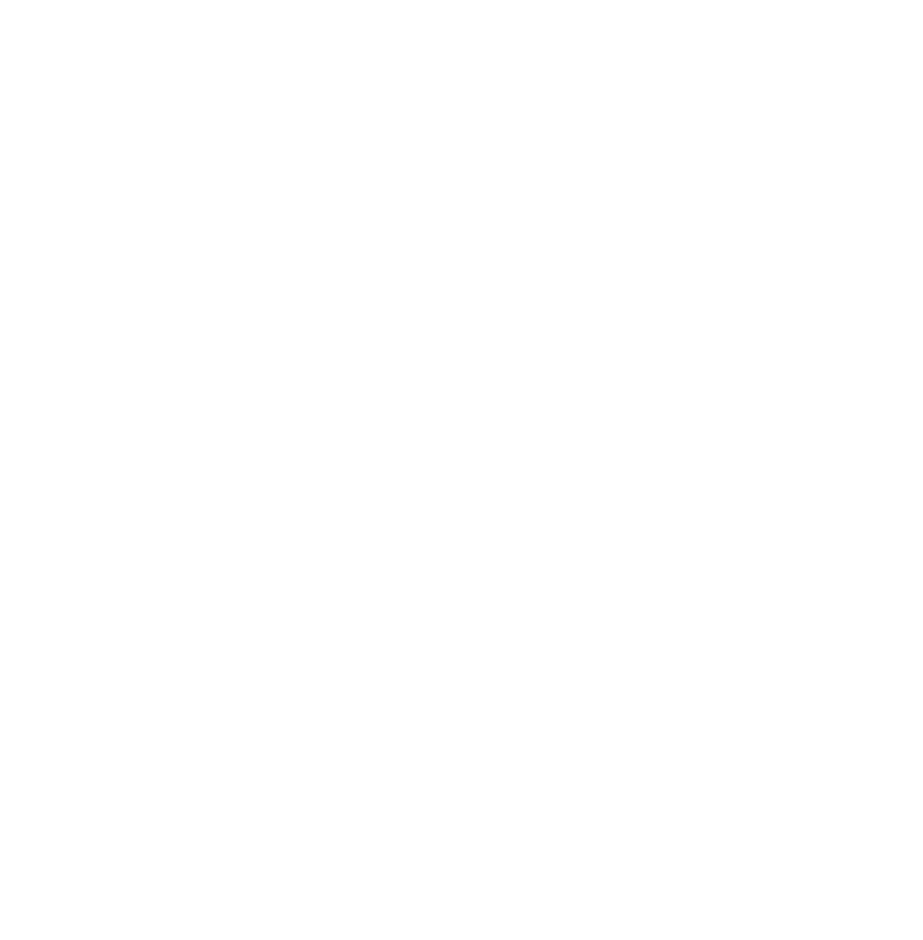
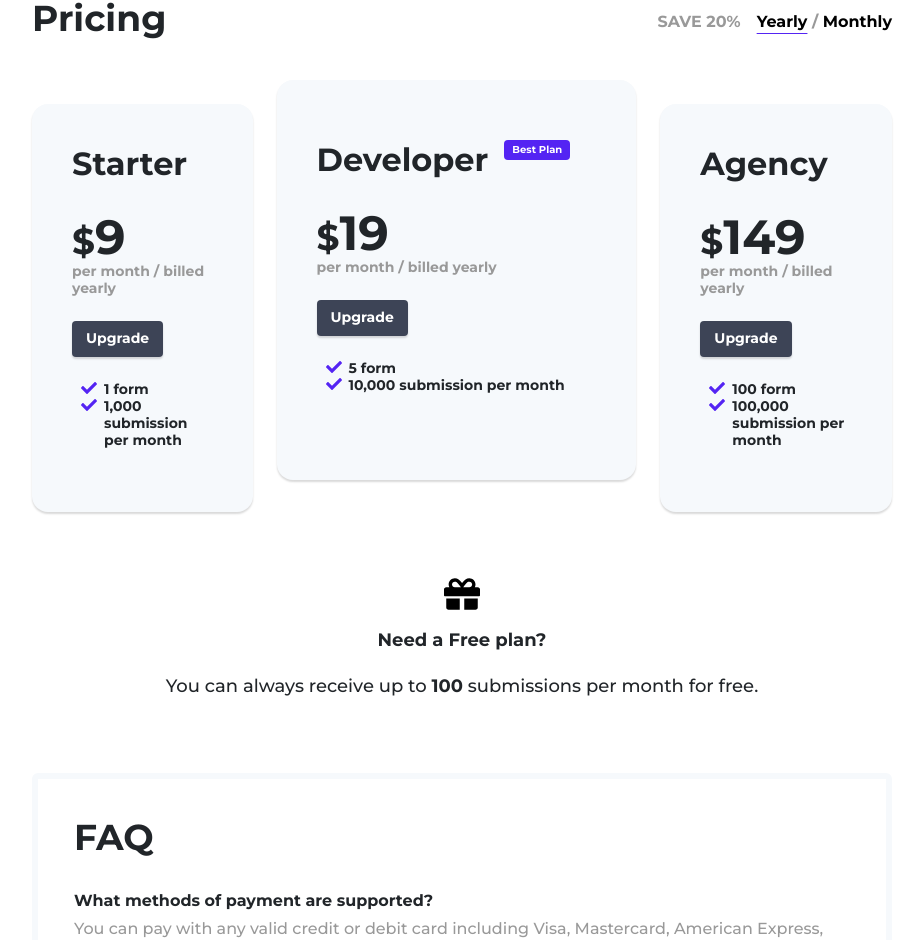
Before and after one commit to AlperKaanGayretoglu/react-website-designs, a React (Create React App) app: page /pricing in a window 1280 px wide. Shown: the part 128-1068 px from the top of the page, without its empty margins (178-1101 px from the left). Before the commit the page ends 800 px from the top, so only its background shows below. Built offline with nearby package versions, Linux system fonts and the light colour scheme.

Commit message:
Made the Pricing Page

```diff
--- /dev/null
+++ b/src/pages/p3-pricing/common/components/PaymentPlan/index.js
@@ -0,0 +1,34 @@
+import style from "./style.module.css";
+
+function PaymentPlan({ isBestPlan, name, price, formCount, submissionCount }) {
+  return (
+    <div className={style["payment-plan"] + (isBestPlan ? " "+style["best-plan"] : "")}>
+      <div className={style["payment-name-wrapper"]}>
+        <h1 className={style["payment-name"]}>{name}</h1>
+        {isBestPlan && <span className={style["best-plan-icon"]}>Best Plan</span>}
+      </div>
+      <div>
+        <div className={style["payment-price"]}>
+          <span className={style["dollar-sign"]}>$</span>
+          <span className={style["price"]}>{price}</span>
+        </div>
+        <div className={style["payment-message"]}>per month / billed yearly</div>
+      </div>
+      <div>
+        <button className={style["payment-button"]}>Upgrade</button>
+      </div>
+      <div>
+        <ul className={style["payment-list"]}>
+          <li>{formCount} form</li>
+          <li>{submissionCount} submission per month</li>
+        </ul>
+      </div>
+    </div>
+  );
+}
+
+PaymentPlan.defaultProps = {
+  isBestPlan: false,
+};
+
+export default PaymentPlan;
--- /dev/null
+++ b/src/pages/p3-pricing/common/components/PaymentPlan/style.module.css
@@ -0,0 +1,87 @@
+.payment-plan {
+    background: #F6F9FC;
+    box-shadow: 0px 2px 2px rgba(0, 0, 0, 0.15);
+    border-radius: 16px;
+
+    padding: 40px 40px 47px 40px;
+
+    width: fit-content;
+    height: fit-content;
+
+    margin-top: 24px;
+}
+
+.payment-plan > div + div {
+    margin-top: 24px;
+}
+
+.payment-plan.best-plan {
+    padding: 60px 66px 70px 40px;
+    margin-top: 0px;
+}
+
+.payment-name-wrapper {
+    display: flex;
+}
+
+.best-plan-icon {
+    background: #5424F3;
+    border-radius: 4px;
+
+    padding: 4px 8px;
+    margin-left: 16px;
+
+    height: 20px;
+    width: 66px;
+
+    font-weight: 700;
+    font-size: 10px;
+    line-height: 12px;
+    color: #FFFFFF;
+}
+
+.payment-name {
+    font-weight: 700;
+    font-size: 32px;
+    line-height: 39px;
+}
+
+.payment-price {
+    font-weight: 700;
+    font-size: 48px;
+    line-height: 44px;
+}
+
+.payment-price > .dollar-sign {
+    font-size: 36px;
+}
+
+.payment-message {
+    font-weight: 700;
+    font-size: 14px;
+    line-height: 17px;
+
+    color: #999999;
+}
+
+.payment-button {
+    background: #3D4456;
+    border-radius: 4px;
+    border: none;
+    box-shadow: 0px 2px 2px rgba(0, 0, 0, 0.15);
+
+    font-weight: 700;
+    font-size: 14px;
+    line-height: 17px;
+    color: white;
+
+    padding: 9px 14px 10px 14px;
+}
+
+.payment-list > li {
+    font-weight: 700;
+    font-size: 14px;
+    line-height: 17px;
+
+    list-style-image: url("./check-mark.svg");
+}
--- a/src/pages/p3-pricing/index.js
+++ b/src/pages/p3-pricing/index.js
@@ -1,5 +1,90 @@
+import PaymentPlan from "./common/components/PaymentPlan";
+import style from "./style.module.css";
+
 function Pricing() {
-  return <div>Pricing</div>;
+  return (
+    <div className={style["pricing"]}>
+      <div>
+        <header className={style["pricing-header"]}>
+          <h1 className={style["pricing-title"]}>Pricing</h1>
+          <div className={style["pricing-messages"]}>
+            <span className={style["pricing-save"]}>SAVE 20%</span>
+            <span className={style["pricing-choices"]}>
+              <span className="active">Yearly</span> / <span>Monthly</span>
+            </span>
+          </div>
+        </header>
+
+        <div className={style["payment-plans"]}>
+          <PaymentPlan
+            name="Starter"
+            price="9"
+            formCount="1"
+            submissionCount="1,000"
+          />
+          <PaymentPlan
+            isBestPlan={true}
+            name="Developer"
+            price="19"
+            formCount="5"
+            submissionCount="10,000"
+          />
+          <PaymentPlan
+            name="Agency"
+            price="149"
+            formCount="100"
+            submissionCount="100,000"
+          />
+        </div>
+      </div>
+
+      <div className={style["free-plan"]}>
+        <div className={style["title-wrapper"]}>
+          <svg
+            width="36"
+            height="32"
+            viewBox="0 0 36 32"
+            fill="none"
+            xmlns="http://www.w3.org/2000/svg"
+          >
+            <path
+              d="M2.25 29.5C2.25 30.7445 3.25547 31.75 4.5 31.75H15.75V20.5H2.25V29.5ZM20.25 31.75H31.5C32.7445 31.75 33.75 30.7445 33.75 29.5V20.5H20.25V31.75ZM33.75 9.25H30.7898C31.2258 8.39922 31.5 7.45703 31.5 6.4375C31.5 3.02734 28.7227 0.25 25.3125 0.25C22.3875 0.25 20.4961 1.74766 18.0703 5.05234C15.6445 1.74766 13.7531 0.25 10.8281 0.25C7.41797 0.25 4.64062 3.02734 4.64062 6.4375C4.64062 7.45703 4.90781 8.39922 5.35078 9.25H2.25C1.00547 9.25 0 10.2555 0 11.5V17.125C0 17.7437 0.50625 18.25 1.125 18.25H34.875C35.4938 18.25 36 17.7437 36 17.125V11.5C36 10.2555 34.9945 9.25 33.75 9.25ZM10.8211 9.25C9.26719 9.25 8.00859 7.99141 8.00859 6.4375C8.00859 4.88359 9.26719 3.625 10.8211 3.625C12.2203 3.625 13.2539 3.85703 16.875 9.25H10.8211ZM25.3125 9.25H19.2586C22.8727 3.87109 23.8781 3.625 25.3125 3.625C26.8664 3.625 28.125 4.88359 28.125 6.4375C28.125 7.99141 26.8664 9.25 25.3125 9.25Z"
+              fill="black"
+            />
+          </svg>
+          <strong>Need a Free plan?</strong>
+        </div>
+        <div>
+          You can always receive up to <strong>100</strong> submissions per
+          month for free.
+        </div>
+      </div>
+
+      <div className={style["faq"]}>
+        <h1 className={style["faq-title"]}>FAQ</h1>
+        <div className={style["faq-element"]}>
+          <span className={style["faq-question"]}>What methods of payment are supported?</span>
+          <span className={style["faq-answer"]}>
+            You can pay with any valid credit or debit card including Visa,
+            Mastercard, American Express, and Discover. The system automatically
+            converts your card's currency to Euros, if required.
+          </span>
+        </div>
+        <div className={style["faq-element"]}>
+          <span className={style["faq-question"]}>Can I cancel or change my plan?</span>
+          <span className={style["faq-answer"]}>Yes, you can cancel or upgrade/downgrade your plan at anytime.</span>
+        </div>
+        <div className={style["faq-element"]}>
+          <span className={style["faq-question"]}>How do you process payments?</span>
+          <span className={style["faq-answer"]}>
+            We use <a href="/pricing">Stripe</a> to process payments. It's the same payment provider
+            used by Twitter, Pinterest, and Lyft. We do not handle your credit
+            card information directly.
+          </span>
+        </div>
+      </div>
+    </div>
+  );
 }
 
 export default Pricing;
--- a/src/pages/p3-pricing/style.module.css
+++ b/src/pages/p3-pricing/style.module.css
@@ -0,0 +1,141 @@
+.pricing {
+    font-family: 'Montserrat';
+
+    display: flex;
+    flex-direction: column;
+    justify-content: center;
+    align-items: center;
+
+    padding: 0 210px;
+
+}
+
+.pricing-header {
+    display: flex;
+    justify-content: center;
+    align-items: center;
+
+    margin-top: 124px;
+    margin-bottom: 32px;
+}
+
+.pricing-title{
+    font-weight: 700;
+    font-size: 36px;
+    line-height: 44px;
+}
+
+.pricing-messages{
+    margin-left: auto;
+}
+
+.pricing-save{
+    font-weight: 700;
+    font-size: 16px;
+    line-height: 20px;
+
+    color: #999999;
+}
+
+.pricing-choices {
+    font-weight: 700;
+    font-size: 16px;
+    line-height: 20px;
+
+    color: rgba(153, 153, 153, 1);
+
+    margin-left: 16px;
+}
+
+.pricing-choices > span {
+    color: black;
+    text-decoration: none;
+    text-underline-offset: 6px;
+}
+
+.pricing-choices > span[class="active"] {
+    text-decoration: underline;
+    text-decoration-color: rgba(84, 36, 243, 1);
+}
+
+.payment-plans {
+    display: flex;
+    margin-bottom: 66.25px;
+}
+
+.payment-plans > div + div {
+    margin-left: 24px;
+}
+
+
+.free-plan {
+    font-weight: 500;
+    font-size: 18px;
+    line-height: 22px;
+
+    margin-bottom: 76px;
+}
+
+.title-wrapper {
+    display: flex;
+    flex-direction: column;
+    justify-content: center;
+    align-items: center;
+
+    margin-bottom: 24px;
+}
+
+.title-wrapper > svg {
+    margin-bottom: 18.25px;
+}
+
+
+
+.faq {
+    display: flex;
+    flex-direction: column;
+
+    padding: 36px;
+    margin-bottom: 195px;
+
+    border: 6px solid #F6F9FC;
+    border-radius: 6px;
+}
+
+.faq-title {
+    font-weight: 700;
+    font-size: 36px;
+    line-height: 44px;
+
+    margin-bottom: 32px;
+}
+
+.faq-element {
+    display: flex;
+    flex-direction: column;
+}
+
+.faq-element + .faq-element {
+    margin-top: 24px;
+}
+
+.faq-question {
+    font-weight: 700;
+    font-size: 16px;
+    line-height: 20px;
+
+    margin-bottom: 8px;
+}
+
+.faq-answer {
+    font-weight: 500;
+    font-size: 16px;
+    line-height: 20px;
+
+    color: #999999;
+}
+
+.faq-answer > a {
+    font-weight: 700;
+    color: #999999;
+}
```
Also changed, not shown: src/pages/p3-pricing/common/components/PaymentPlan/check-mark.svg (added).
